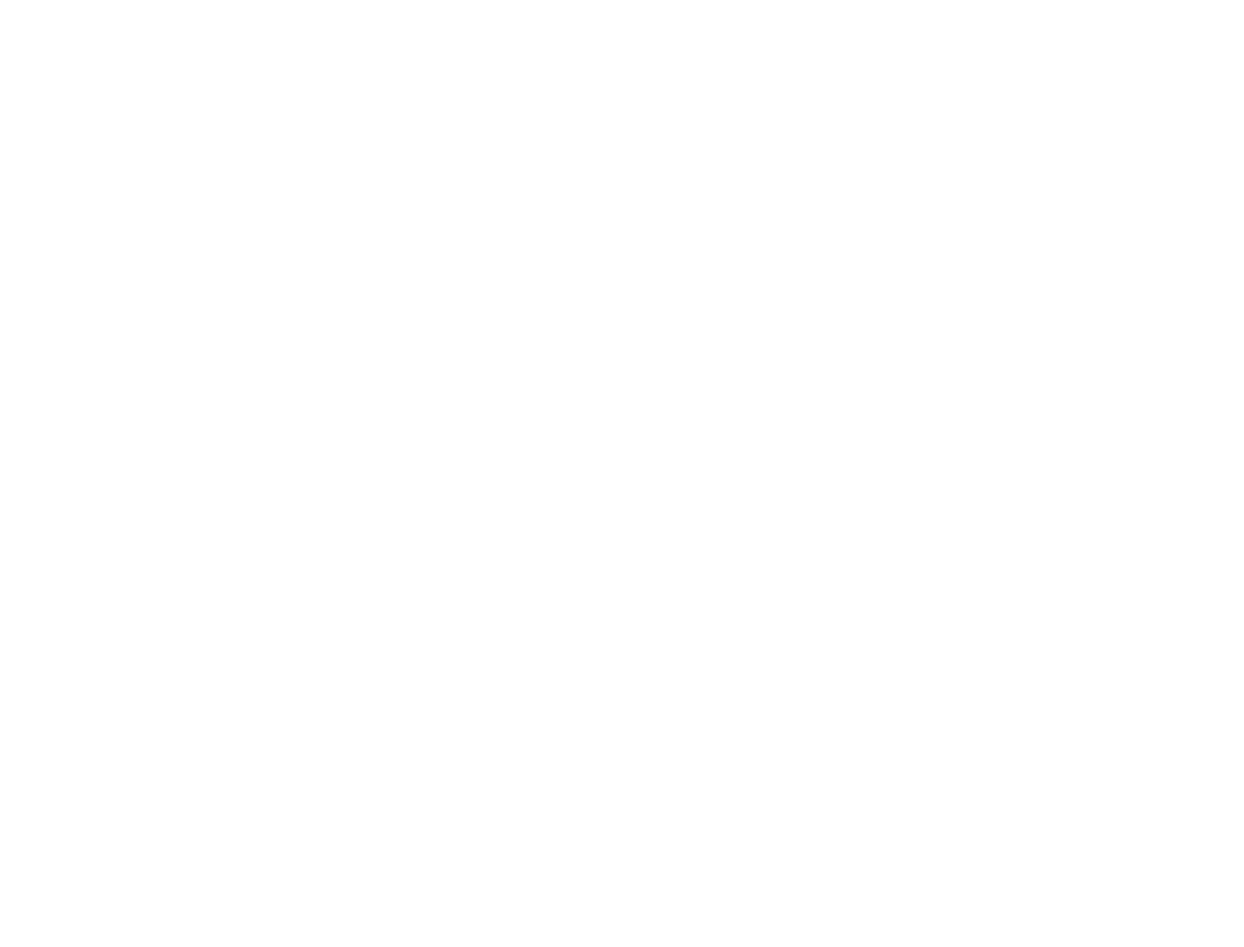
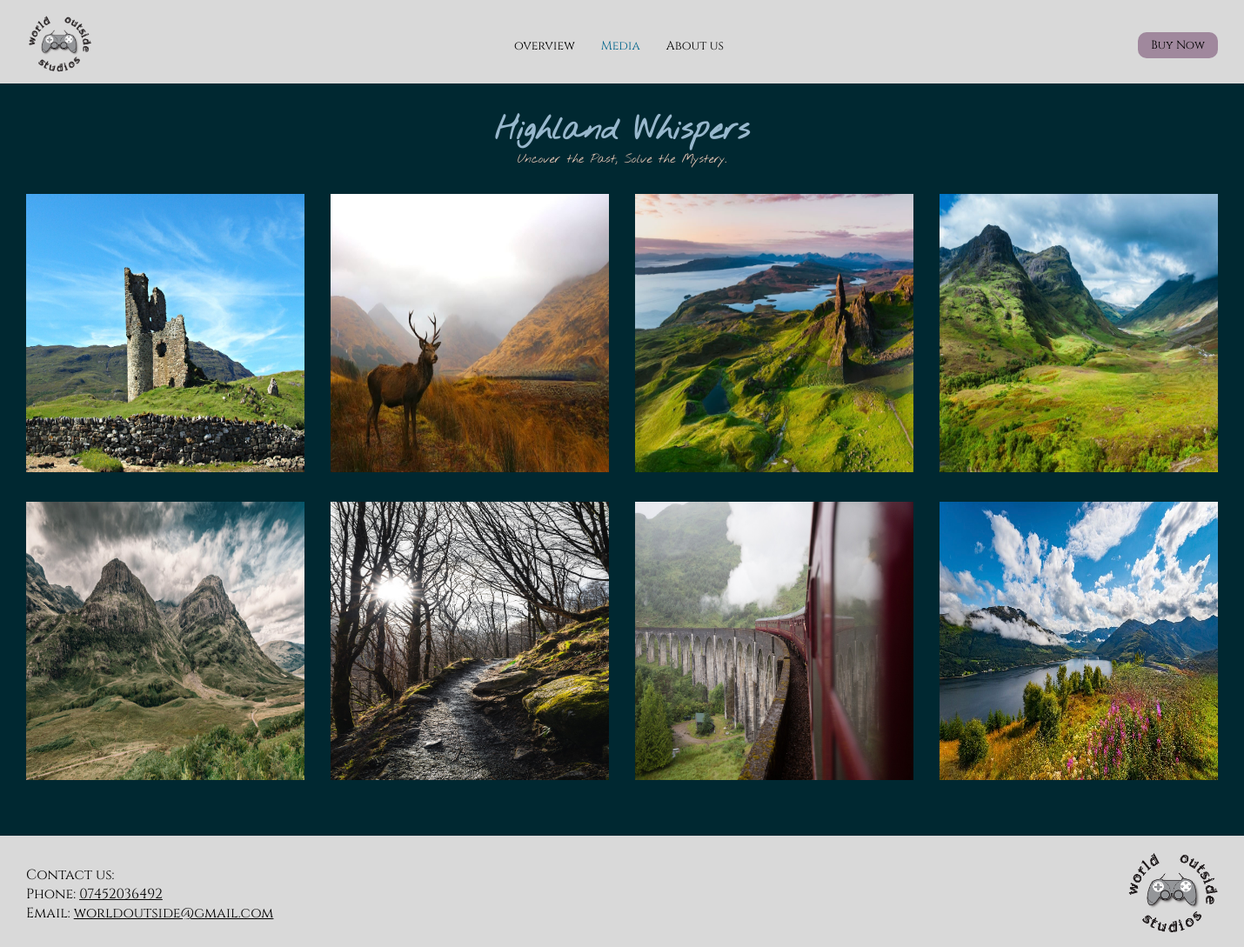
Before and after one commit to Wghaaj/highland-whispers, a plain HTML site: page media.html in a window 1280 px wide. Shown: the whole page at 87% size, 1430 px wide, since content can reach past the window. Before the commit the page ends 800 px from the top, so only its background shows below. Drawn offline with Linux system fonts and the light colour scheme.

Commit message:
added media page

```diff
--- a/media.html
+++ b/media.html
@@ -0,0 +1,69 @@
+<!DOCTYPE html>
+<html lang="en">
+<head>
+    <meta charset="UTF-8">
+    <meta name="viewport" content="width=device-width, initial-scale=1.0">
+    <title>Highland Whispers</title>
+    <link rel="stylesheet" href="css/header.css">
+    <link rel="stylesheet" href="css/media.css">
+    <link rel="stylesheet" href="css/footer.css">
+</head>
+<body>
+    <header>
+        <div class="big-container">
+            <div class="d-flex">
+                <a href="index.html"><img src="images/gameLogo.png" alt="gameLogo" class="gameLogo"></a>
+                <div class="burger" id="burger">
+                    <span></span>
+                </div>
+                <nav class="navigation" id="navigation">
+                    <ul class="f-14 cinzel d-flex" id="ul">
+                        <li class="li"> <a href="index.html">overview</a></li>
+                        <li class="li" id="link-active" ><a href="media.html">Media</a></li>
+                        <li class="li"><a href="about.html">About us</a></li>
+                    </ul>
+                </nav>
+                <button class="btn buyBtn" id="buyBtn"><a class="cinzel" href="buyBtn.html">Buy Now</a></button>
+            </div>
+        </div>
+    </header>
+
+    <main>
+        <div class="small-container">
+            <div class="gameName">
+                <h1 class="f-36">Highland Whispers</h1>
+                <p class="f-14">Uncover the Past, Solve the Mystery.</p>
+            </div>
+
+            <div class="gallery-grid">
+                <div class="grid-item"><img src="images/castle.jpg" alt="castle image "></div>
+                <div class="grid-item"><img src="images/deer.jpg" alt="deer image "></div>
+                <div class="grid-item"><img src="images/highlands.jpg" alt="highlands image"></div>
+                <div class="grid-item"><img src="images/highlands2.jpg" alt="highlands image 2 "></div>
+                <div class="grid-item"><img src="images/mointains.jpg" alt="mountains image "></div>
+                <div class="grid-item"><img src="images/path.jpg" alt="path image "></div>
+                <div class="grid-item"><img src="images/train.jpg" alt="train image "></div>
+                <div class="grid-item"><img src="images/lake.jpg" alt="lake image"></div>
+            </div>
+        </div>
+
+    </main>
+
+    <footer>
+        <div class="big-container d-flex">
+            <div class="contact">
+                <p class="cinzel">Contact us:</p>
+                <p class="cinzel">Phone: <a class="" href="tel:07452036492">07452036492</a></p>
+                <p class="cinzel">Email: <a class="" href="mailto:worldoutside@gmail.com">worldoutside@gmail.com</a>
+                </p>
+            </div>
+            <div></div>
+            <div class="img-container">
+                <a href="index.html"><img src="images/gameLogo.png" alt="gameLogo" class="gameLogo-footer"></a>
+            </div>
+        </div>
+    </footer>
+
+    <script src="js/header.js"></script>
+</body>
+</html>
--- a/scss/media.scss
+++ b/scss/media.scss
@@ -0,0 +1,41 @@
+@use 'variables' as *;
+
+main {
+    font-size: 16px;
+    text-align: center;
+    color: white;
+    font-weight: 300;
+    padding: $common-margin $common-margin;
+
+    .gameName {
+        font-family: "gameFont";
+
+        h1 {
+            color: $ligth-blue;
+        }
+
+        p {
+            color: $desert;
+        }
+    }
+
+    .gallery-grid {
+        display: grid;
+        grid-template-columns: auto auto auto auto;
+        gap: $common-margin;
+        margin-top: $common-margin;
+
+        @media screen and (max-width:1200px) {
+            grid-template-columns: auto auto auto ;
+        }
+
+        @media screen and (max-width:680px) {
+            grid-template-columns: auto auto ;
+        }
+    }
+
+    img {
+        width: 20rem;
+        height: 20rem;
+    }
+}
```
Also changed, not shown: css/media.css, 1 other file.
